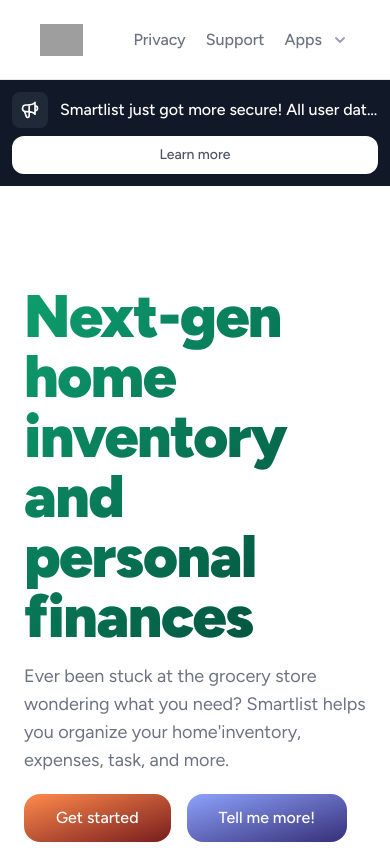
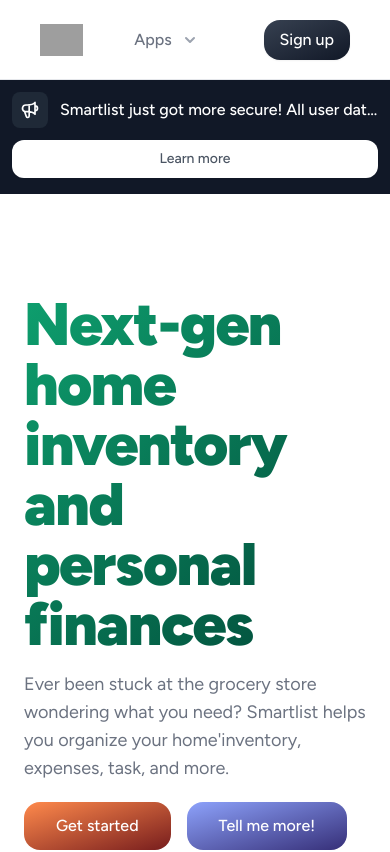
Before and after one commit to Dysperse/Homepage, a Next.js app: page / in a window 390 px wide. Shown: the top 852 px of the page. Built offline with nearby package versions, Linux system fonts and the light colour scheme; grey boxes are pictures that could not be loaded.

Commit message:
update Announcement.tsx, CallToAction.tsx and Navbar.tsx

```diff
--- a/components/Announcement.tsx
+++ b/components/Announcement.tsx
@@ -23,7 +23,7 @@
               href="https://twitter.com/smartlistapp/status/1559623164971208704"
               target="_blank"
               rel="noreferrer"
-              className="flex items-center justify-center px-4 py-2 border border-transparent rounded-xl shadow-sm text-sm font-medium text-gray-600 bg-white hover:bg-gray-50 focus:ring-2 ring-offset-2 ring-white ring-offset-gray-900"
+              className="flex items-center justify-center my-1 px-4 py-2 border border-transparent rounded-xl shadow-sm text-sm font-medium text-gray-600 bg-white hover:bg-gray-50 focus:ring-2 ring-offset-2 ring-white ring-offset-gray-900"
             >
               Learn more
             </a>
--- a/components/CallToAction.tsx
+++ b/components/CallToAction.tsx
@@ -3,13 +3,21 @@
 export function CallToAction(): JSX.Element {
   return (
     <div className="p-5 max-w-[95rem] mx-auto hidden md:block">
-      <div className="relative bg-gray-900 border-4 border-gray-900 rounded-3xl py-20 overflow-hidden">
+      <div className="relative bg-gray-900 shadow-lg rounded-3xl py-20 overflow-hidden">
         <div className="max-w-7xl mx-auto py-12 px-4 sm:px-6 lg:py-20 lg:px-8 lg:flex lg:items-center lg:justify-between">
           <h2 className="text-2xl tracking-tight text-gray-100 sm:text-4xl sm:tracking-tight">
-            <span className="block font-bold">Ready to dive in?</span>
-            <span className="block text-green-600 text-2xl mt-2">
+            <span className="block font-bold text-4xl">Ready to dive in?</span>
+            <span className="block text-green-600 text-xl mt-2">
               Create your free account today!
             </span>
+            <a
+              target="_blank"
+              rel="noreferrer"
+              href="https://login.smartlist.tech/signup/eccbc87e4b5ce2fe28308fd9f2a7baf3"
+              className="focus:ring-2 ring-offset-2 ring-white ring-offset-gray-900 mt-3 whitespace-nowrap inline-flex items-center justify-center px-6 py-3 rounded-2xl shadow-sm text-base font-medium text-black bg-gradient-to-br hover:bg-gradient-to-tl from-gray-200 to-gray-400"
+            >
+              Get started
+            </a>
           </h2>
           <div className="mt-20 flex lg:mt-0 lg:flex-shrink-0">
             <div className="inline-flex rounded-md shadow">
--- a/components/Navbar.tsx
+++ b/components/Navbar.tsx
@@ -36,7 +36,11 @@
 const callsToAction = [
   { name: "Help", href: "#", icon: PlayIcon },
   { name: <>Official&nbsp;twitter</>, href: "#", icon: Twitter },
-  { name: "Discord", href: "#", icon: MessageSquare },
+  {
+    name: "Discord",
+    href: "https://discord.gg/9EJSxkJhnQ",
+    icon: MessageSquare,
+  },
 ];
 const resources = [
   {
@@ -97,13 +101,13 @@
           </Link>
         </div>
         <Popover.Group as="nav" className="flex space-x-5 md:space-x-10">
-          <Link href="/privacy">
-            <a className="text-base font-medium text-gray-500 hover:text-gray-900">
-              Privacy
+          <Link href="https://discord.gg/9EJSxkJhnQ">
+            <a className="text-base hidden sm:inline-flex font-medium text-gray-500 hover:text-gray-900">
+              Community
             </a>
           </Link>
           <Link href="/support">
-            <a className="text-base font-medium text-gray-500 hover:text-gray-900">
+            <a className="hidden sm:inline-flex text-base font-medium text-gray-500 hover:text-gray-900">
               Support
             </a>
           </Link>
@@ -135,7 +139,7 @@
                   leaveFrom="opacity-100 translate-y-0"
                   leaveTo="opacity-0 translate-y-1"
                 >
-                  <Popover.Panel className="absolute z-10 fixed right-0 -mr-10 mt-3 transform px-2 w-screen max-w-md sm:px-0 lg:ml-0 lg:left-1/2 lg:-translate-x-1/2">
+                  <Popover.Panel className="absolute z-10 fixed right-0 mt-3 px-2 w-screen max-w-md sm:px-0 lg:ml-0 lg:left-1/2 lg:-translate-x-1/2">
                     <div className="rounded-lg shadow-lg ring-1 ring-gray-200 overflow-hidden">
                       <div className="relative grid gap-6 bg-white px-5 py-6 sm:gap-8 sm:p-8">
                         {solutions.map((item) => (
@@ -182,12 +186,12 @@
             )}
           </Popover>
         </Popover.Group>
-        <div className="hidden md:flex items-center justify-end md:flex-1 lg:w-0">
+        <div className="md:flex items-center justify-end md:flex-1 lg:w-0">
           <a
             target="_blank"
             rel="noreferrer"
             href="https://login.smartlist.tech/oauth/eccbc87e4b5ce2fe28308fd9f2a7baf3"
-            className="whitespace-nowrap hover:underline focus:ring-2 ring-black text-base font-medium text-gray-500 hover:text-gray-900"
+            className="hidden md:inline-flex whitespace-nowrap hover:underline focus:ring-2 ring-black text-base font-medium text-gray-500 hover:text-gray-900"
           >
             My account
           </a>
@@ -195,9 +199,17 @@
             target="_blank"
             rel="noreferrer"
             href="https://login.smartlist.tech/signup/eccbc87e4b5ce2fe28308fd9f2a7baf3"
-            className="focus:ring ring-offset-2 ring-black ml-8 whitespace-nowrap inline-flex items-center justify-center px-4 py-2 rounded-2xl shadow-sm text-base font-medium text-white bg-gradient-to-br hover:bg-gradient-to-tl from-gray-700 to-gray-900"
+            className="hidden sm:flex focus:ring ring-offset-2 ring-black ml-8 whitespace-nowrap inline-flex items-center justify-center px-4 py-2 rounded-2xl shadow-sm text-base font-medium text-white bg-gradient-to-br hover:bg-gradient-to-tl from-gray-700 to-gray-900"
           >
             Get started
+          </a>
+          <a
+            target="_blank"
+            rel="noreferrer"
+            href="https://login.smartlist.tech/signup/eccbc87e4b5ce2fe28308fd9f2a7baf3"
+            className="sm:hidden focus:ring ring-offset-2 ring-black ml-8 whitespace-nowrap inline-flex items-center justify-center px-4 py-2 rounded-2xl shadow-sm text-base font-medium text-white bg-gradient-to-br hover:bg-gradient-to-tl from-gray-700 to-gray-900"
+          >
+            Sign up
           </a>
         </div>
       </div>
```
